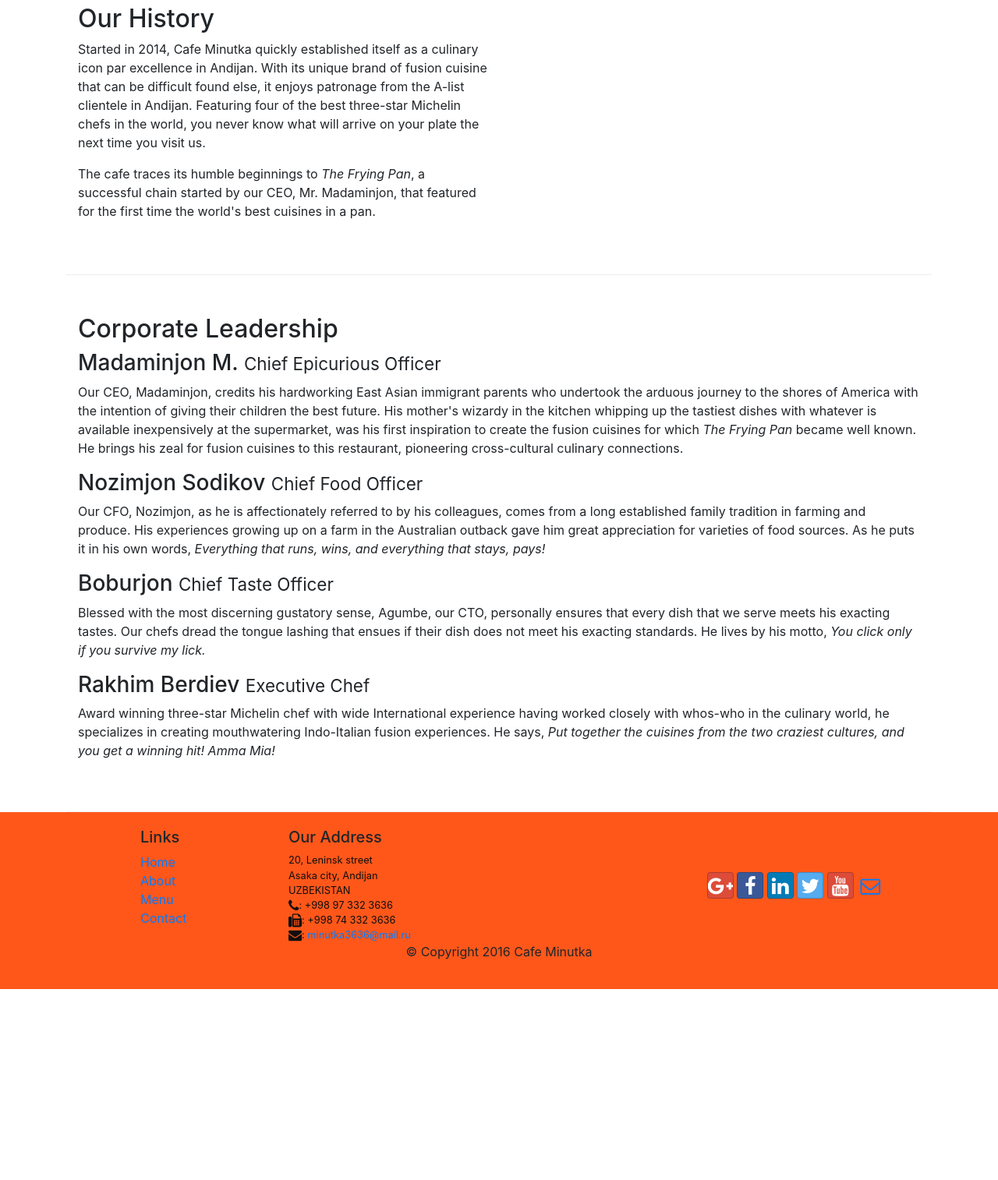
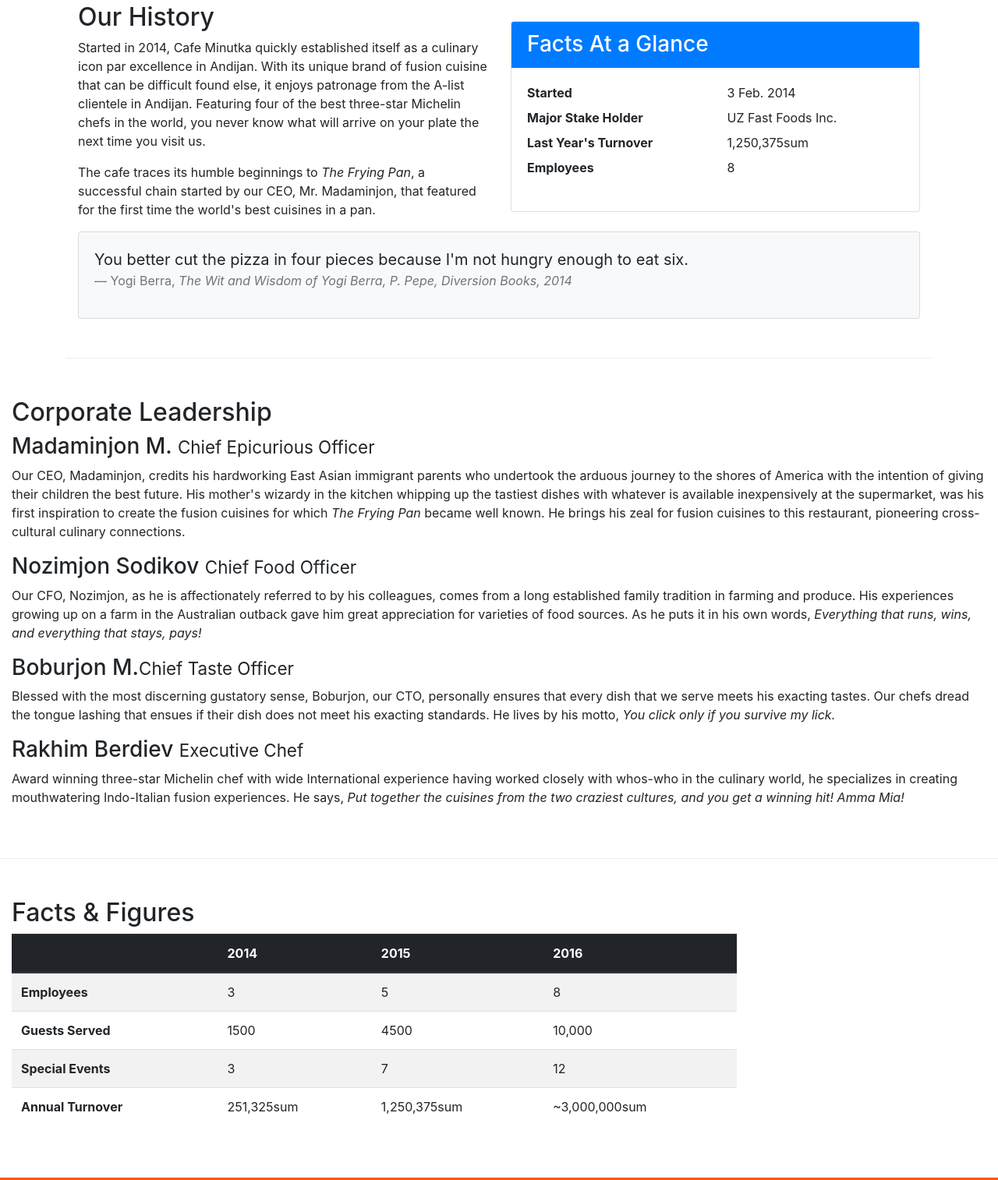
Before and after one commit to mamur030188/Minutka, a website: page aboutus.html in a window 1280 px wide. Shown: the part 488-2002 px from the top of the page at 78% size. Before the commit the page ends 1757 px from the top, so only its background shows below. Drawn offline with nearby package versions, Linux system fonts and the light colour scheme.

Commit message:
Tables and Cards

```diff
--- a/aboutus.html
+++ b/aboutus.html
@@ -64,7 +64,35 @@
                 <p>Started in 2014, Cafe Minutka quickly established itself as a culinary icon par excellence in Andijan. With its unique brand of fusion cuisine that can be difficult found else, it enjoys patronage from the A-list clientele in Andijan.  Featuring four of the best three-star Michelin chefs in the world, you never know what will arrive on your plate the next time you visit us.</p>
                 <p>The cafe traces its humble beginnings to <em>The Frying Pan</em>, a successful chain started by our CEO, Mr. Madaminjon, that featured for the first time the world's best cuisines in a pan.</p>
             </div>
-            <div>
+            <div class="col-12 col-sm-6">
+                <div class="card">
+                    <h3 class="card-header bg-primary text-white">Facts At a Glance</h3>
+                    <div class="card-body">
+                        <dl class="row">
+                            <dt class="col-6">Started</dt>
+                            <dd class="col-6">3 Feb. 2014</dd>
+                            <dt class="col-6">Major Stake Holder</dt>
+                            <dd class="col-6">UZ Fast Foods Inc.</dd>
+                            <dt class="col-6">Last Year's Turnover</dt>
+                            <dd class="col-6">1,250,375sum</dd>
+                            <dt class="col-6">Employees</dt>
+                            <dd class="col-6">8</dd>
+                        </dl>
+                    </div>
+                </div>
+            </div>
+            <div class="col-12">
+                <div class="card card-body bg-light">
+                    <blockquote class="blockquote">
+                        <p class="mb-0">You better cut the pizza in four pieces because
+                            I'm not hungry enough to eat six.</p>
+                        <footer class="blockquote-footer">Yogi Berra,
+                            <cite title="Source Title">The Wit and Wisdom of Yogi Berra,
+                            P. Pepe, Diversion Books, 2014</cite>
+                        </footer>
+                    </blockquote>
+                </div>
+            </div>
             </div>
         </div>
 
@@ -76,12 +104,57 @@
                 <p class="d-none d-sm-block">Our CEO, Madaminjon, credits his hardworking East Asian immigrant parents who undertook the arduous journey to the shores of America with the intention of giving their children the best future. His mother's wizardy in the kitchen whipping up the tastiest dishes with whatever is available inexpensively at the supermarket, was his first inspiration to create the fusion cuisines for which <em>The Frying Pan</em> became well known. He brings his zeal for fusion cuisines to this restaurant, pioneering cross-cultural culinary connections.</p>
                 <h3>Nozimjon Sodikov <small>Chief Food Officer</small></h3>
                 <p class="d-none d-sm-block">Our CFO, Nozimjon, as he is affectionately referred to by his colleagues, comes from a long established family tradition in farming and produce. His experiences growing up on a farm in the Australian outback gave him great appreciation for varieties of food sources. As he puts it in his own words, <em>Everything that runs, wins, and everything that stays, pays!</em></p>
-                <h3>Boburjon <small>Chief Taste Officer</small></h3>
-                <p class="d-none d-sm-block">Blessed with the most discerning gustatory sense, Agumbe, our CTO, personally ensures that every dish that we serve meets his exacting tastes. Our chefs dread the tongue lashing that ensues if their dish does not meet his exacting standards. He lives by his motto, <em>You click only if you survive my lick.</em></p>
+                <h3>Boburjon M.<small>Chief Taste Officer</small></h3>
+                <p class="d-none d-sm-block">Blessed with the most discerning gustatory sense, Boburjon, our CTO, personally ensures that every dish that we serve meets his exacting tastes. Our chefs dread the tongue lashing that ensues if their dish does not meet his exacting standards. He lives by his motto, <em>You click only if you survive my lick.</em></p>
                 <h3>Rakhim Berdiev <small>Executive Chef</small></h3>
                 <p class="d-none d-sm-block">Award winning three-star Michelin chef with wide International experience having worked closely with whos-who in the culinary world, he specializes in creating mouthwatering Indo-Italian fusion experiences. He says, <em>Put together the cuisines from the two craziest cultures, and you get a winning hit! Amma Mia!</em></p>
             </div>
        </div>
+       <div class="row row-content">
+        <div class="col-12 col-sm-9">
+            <h2>Facts &amp; Figures</h2>
+            <div class="table-responsive">
+                <table class="table table-striped">
+                    <thead class="thead-dark">
+                        <tr>
+                            <th>&nbsp;</th>
+                            <th>2014</th>
+                            <th>2015</th>
+                            <th>2016</th>
+                        </tr>
+                    </thead>
+                    <tbody>
+                        <tr>
+                            <th>Employees</th>
+                            <td>3</td>
+                            <td>5</td>
+                            <td>8</td>
+                        </tr>
+                        <tr>
+                            <th>Guests Served</th>
+                            <td>1500</td>
+                            <td>4500</td>
+                            <td>10,000</td>
+                        </tr>
+                        <tr>
+                            <th>Special Events</th>
+                            <td>3</td>
+                            <td>7</td>
+                            <td>12</td>
+                        </tr>
+                        <tr>
+                            <th>Annual Turnover</th>
+                            <td>251,325sum</td>
+                            <td>1,250,375sum</td>
+                            <td>~3,000,000sum</td>
+                        </tr>
+                    </tbody>
+                </table>
+            </div>
+        </div>
+         <div class="col-12 col-sm-3">
+        </div>
+   </div>
 
     </div>
 
```
